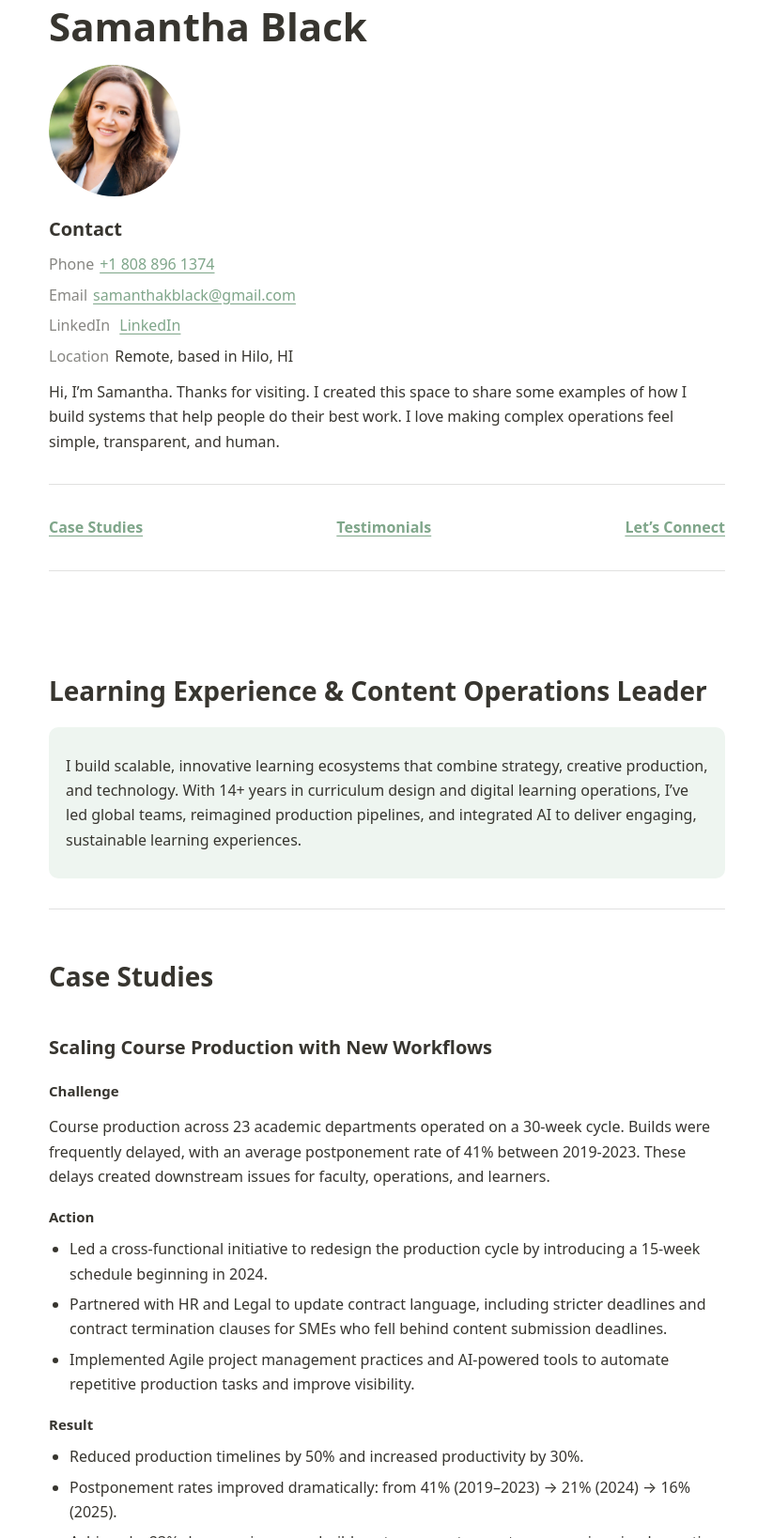
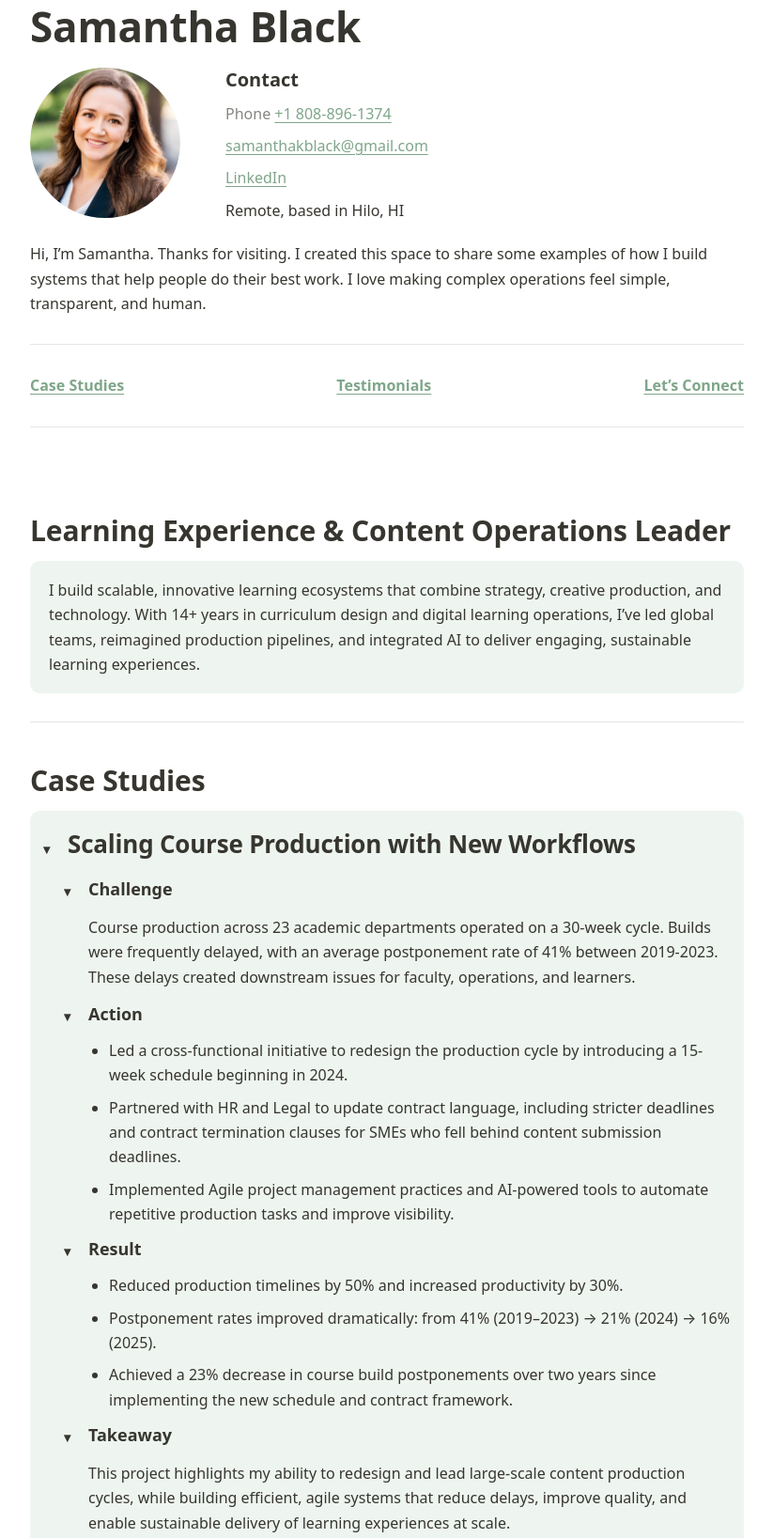
Before and after one commit to samanthakblack/portfolio, a plain HTML site: page index.html in a window 1280 px wide. Shown: the part 45-1682 px from the top of the page at 94% size, without its empty margins (228-1051 px from the left). Drawn offline with Linux system fonts and the light colour scheme.

Commit message:
Update index.html

```diff
--- a/index.html
+++ b/index.html
@@ -3,31 +3,27 @@
   <head>
     <meta charset="UTF-8" />
     <meta name="viewport" content="width=device-width, initial-scale=1" />
-    <title>Samantha Black | Learning Experience & Content Operations Leader</title>
+    <title>Samantha Black | Portfolio</title>
     <meta
       name="description"
-      content="Samantha Black. Learning Experience & Content Operations Leader. I build scalable, innovative learning ecosystems that combine strategy, creative production, and technology."
+      content="Samantha Black. Learning Experience & Content Operations Leader. Case studies, testimonials, and contact."
     />
+
     <style>
       :root {
         --bg: #ffffff;
         --text: #37352f;
         --muted: rgba(55, 53, 47, 0.6);
-  --line: rgba(55, 53, 47, 0.15);
-  --link: #7fa68a;          /* Notion-style green */
-  --callout-bg: #eef5f0;    /* Soft green callout */
-  --max: 720px;             /* Narrow like Notion */
-  --font: ui-sans-serif, system-ui, -apple-system, "Segoe UI",
-           Roboto, Helvetica, Arial;
+        --line: rgba(55, 53, 47, 0.12);
+        --link: #7fa68a;          /* soft notion-ish green */
+        --toggle-bg: #eef5f0;     /* green panel */
+        --toggle-hover: #e7f0ea;
+        --max: 760px;
+        --font: ui-sans-serif, system-ui, -apple-system, "Segoe UI", Roboto, Helvetica, Arial;
       }
 
-* {
-  box-sizing: border-box;
-}
-
-html {
-  scroll-behavior: smooth;
-}
+      * { box-sizing: border-box; }
+      html { scroll-behavior: smooth; }
 
       body {
         margin: 0;
@@ -48,121 +44,171 @@ a {
         text-decoration: underline;
         text-underline-offset: 3px;
       }
+      a:hover { opacity: 0.9; }
 
-a:hover {
-  opacity: 0.85;
-}
-
-header {
-  padding: 48px 0 24px;
-}
+      header { padding: 48px 0 18px; }
 
       h1 {
-  font-size: 42px;
-  line-height: 1.2;
         margin: 0 0 16px;
+        font-size: 44px;
+        line-height: 1.15;
         font-weight: 700;
+        letter-spacing: -0.2px;
       }
 
       h2 {
-  font-size: 28px;
-  margin: 48px 0 12px;
-  font-weight: 600;
+        margin: 44px 0 12px;
+        font-size: 30px;
+        line-height: 1.2;
+        font-weight: 650;
+        letter-spacing: -0.1px;
       }
 
       h3 {
+        margin: 22px 0 10px;
         font-size: 20px;
-  margin: 28px 0 8px;
-  font-weight: 600;
+        line-height: 1.3;
+        font-weight: 650;
       }
 
-h4 {
-  font-size: 15px;
-  margin: 18px 0 6px;
-  font-weight: 600;
-}
-
-p {
-  margin: 12px 0;
-}
+      p { margin: 12px 0; }
+      .muted { color: var(--muted); }
 
       hr {
         border: none;
         border-top: 1px solid var(--line);
-  margin: 32px 0;
+        margin: 30px 0;
       }
 
-.avatar {
-  margin: 12px 0 18px;
+      .top-grid {
+        display: grid;
+        grid-template-columns: 180px 1fr;
+        gap: 28px;
+        align-items: start;
+        margin: 18px 0 8px;
       }
 
       .avatar img {
-  width: 140px;
-  height: 140px;
+        width: 160px;
+        height: 160px;
         border-radius: 999px;
         object-fit: cover;
         display: block;
       }
 
-.contact h3 {
-  margin-top: 0;
-}
-
+      .contact h3 { margin-top: 0; }
       .contact ul {
         list-style: none;
         padding: 0;
         margin: 8px 0 0;
       }
-
-.contact li {
-  margin: 6px 0;
-}
-
-.contact .label {
-  color: var(--muted);
-  margin-right: 6px;
-}
+      .contact li { margin: 8px 0; }
+      .label { color: var(--muted); }
 
       .nav {
         display: flex;
         justify-content: space-between;
-  margin: 20px 0 8px;
+        gap: 12px;
+        flex-wrap: wrap;
+        margin: 18px 0 10px;
+      }
+      .nav a {
+        font-weight: 600;
+        text-decoration: underline;
       }
 
-.nav a {
-  font-weight: 500;
+      /* Notion-like callout */
+      .callout {
+        background: var(--toggle-bg);
+        padding: 18px 20px;
+        border-radius: 10px;
+        margin: 14px 0 10px;
       }
 
-.callout {
-  background: var(--callout-bg);
-  padding: 16px 18px;
+      /* Notion toggle styling */
+      details {
         border-radius: 10px;
-  margin: 16px 0 24px;
       }
 
-.case {
-  margin: 36px 0 44px;
+      summary {
+        list-style: none; /* remove default marker */
+        cursor: pointer;
+        user-select: none;
+        display: flex;
+        gap: 10px;
+        align-items: baseline;
       }
 
-.case ul {
-  padding-left: 22px;
+      /* Custom caret */
+      summary::before {
+        content: "▸";
+        font-size: 14px;
+        line-height: 1;
+        transform: translateY(1px);
+        color: var(--text);
+        width: 16px;
+        flex: 0 0 16px;
+      }
+
+      details[open] > summary::before {
+        content: "▾";
+      }
+
+      /* Big case study toggle block */
+      .toggle-block {
+        background: var(--toggle-bg);
+        border-radius: 10px;
+        padding: 14px 14px;
+        margin: 14px 0;
+      }
+
+      .toggle-block > summary {
+        font-size: 26px;
+        font-weight: 700;
+        letter-spacing: -0.2px;
+      }
+
+      .toggle-block:hover {
+        background: var(--toggle-hover);
+      }
+
+      /* Nested toggles */
+      .nested {
+        margin-top: 12px;
+        padding-left: 22px; /* indentation like Notion */
+      }
+
+      .nested details {
+        margin: 10px 0;
+      }
+
+      .nested summary {
+        font-size: 18px;
+        font-weight: 650;
+      }
+
+      .nested .content {
+        padding-left: 26px; /* indent under the toggle title */
         margin-top: 8px;
       }
 
-.case li {
-  margin: 6px 0;
+      ul {
+        margin: 10px 0 0;
+        padding-left: 22px;
       }
+      li { margin: 8px 0; }
 
       figure {
         margin: 14px 0 0;
       }
-
       figure img {
         width: 100%;
-  border-radius: 6px;
+        height: auto;
+        border-radius: 8px;
         border: 1px solid var(--line);
+        display: block;
+        background: #fff;
       }
-
       figcaption {
         margin-top: 6px;
         font-size: 13px;
@@ -170,19 +216,22 @@ figcaption {
       }
 
       blockquote {
-  margin: 16px 0;
-  padding-left: 14px;
+        margin: 14px 0;
+        padding: 8px 0 8px 14px;
         border-left: 3px solid var(--line);
       }
 
       footer {
-  padding: 48px 0 56px;
+        padding: 44px 0 56px;
         font-size: 14px;
         color: var(--muted);
       }
 
-.back-top {
-  mar
+      @media (max-width: 720px) {
+        .top-grid { grid-template-columns: 1fr; }
+        .avatar img { width: 140px; height: 140px; }
+        .nav { justify-content: flex-start; }
+        .toggle-block > summary { font-size: 22px; }
       }
     </style>
   </head>
@@ -192,22 +241,21 @@ footer {
       <div class="container">
         <h1>Samantha Black</h1>
 
-        <!-- Replace headshot.png with your image filename -->
+        <div class="top-grid">
           <div class="avatar">
+            <!-- Replace with your actual image filename -->
             <img src="headshot.png" alt="Portrait of Samantha Black" />
           </div>
 
           <div class="contact">
             <h3>Contact</h3>
             <ul>
-            <li><span class="label">Phone</span><a href="tel:+18088961374">+1 808 896 1374</a></li>
-            <li><span class="label">Email</span><a href="mailto:samanthakblack@gmail.com">samanthakblack@gmail.com</a></li>
-            <li>
-              <span class="label">LinkedIn</span>
-              <a href="https://www.linkedin.com/in/skblack/" target="_blank" rel="noreferrer">LinkedIn</a>
-            </li>
-            <li><span class="label">Location</span><span>Remote, based in Hilo, HI</span></li>
+              <li><span class="label">Phone</span> <a href="tel:+18088961374">+1 808-896-1374</a></li>
+              <li><a href="mailto:samanthakblack@gmail.com">samanthakblack@gmail.com</a></li>
+              <li><a href="https://www.linkedin.com/in/skblack/" target="_blank" rel="noreferrer">LinkedIn</a></li>
+              <li>Remote, based in Hilo, HI</li>
             </ul>
+          </div>
         </div>
 
         <p>
@@ -218,9 +266,9 @@ footer {
         <hr />
 
         <nav class="nav">
-          <a href="#case-studies"><strong>Case Studies</strong></a>
-          <a href="#testimonials"><strong>Testimonials</strong></a>
-          <a href="#connect"><strong>Let’s Connect</strong></a>
+          <a href="#case-studies">Case Studies</a>
+          <a href="#testimonials">Testimonials</a>
+          <a href="#connect">Let’s Connect</a>
         </nav>
 
         <hr />
@@ -232,11 +280,9 @@ footer {
         <h2>Learning Experience &amp; Content Operations Leader</h2>
 
         <div class="callout">
-          <p>
           I build scalable, innovative learning ecosystems that combine strategy, creative production, and technology.
           With 14+ years in curriculum design and digital learning operations, I’ve led global teams, reimagined production pipelines,
           and integrated AI to deliver engaging, sustainable learning experiences.
-          </p>
         </div>
 
         <hr />
@@ -244,118 +290,165 @@ footer {
         <section id="case-studies">
           <h2>Case Studies</h2>
 
-          <article class="case">
-            <h3>Scaling Course Production with New Workflows</h3>
+          <!-- Case Study 1 -->
+          <details class="toggle-block" open>
+            <summary>Scaling Course Production with New Workflows</summary>
 
-            <h4>Challenge</h4>
+            <div class="nested">
+              <details open>
+                <summary>Challenge</summary>
+                <div class="content">
                   <p>
-              Course production across 23 academic departments operated on a 30-week cycle. Builds were frequently delayed, with an average postponement rate
-              of 41% between 2019-2023. These delays created downstream issues for faculty, operations, and learners.
+                    Course production across 23 academic departments operated on a 30-week cycle. Builds were frequently delayed,
+                    with an average postponement rate of 41% between 2019-2023. These delays created downstream issues for faculty,
+                    operations, and learners.
                   </p>
+                </div>
+              </details>
 
-            <h4>Action</h4>
+              <details open>
+                <summary>Action</summary>
+                <div class="content">
                   <ul>
                     <li>Led a cross-functional initiative to redesign the production cycle by introducing a 15-week schedule beginning in 2024.</li>
                     <li>Partnered with HR and Legal to update contract language, including stricter deadlines and contract termination clauses for SMEs who fell behind content submission deadlines.</li>
                     <li>Implemented Agile project management practices and AI-powered tools to automate repetitive production tasks and improve visibility.</li>
                   </ul>
+                </div>
+              </details>
 
-            <h4>Result</h4>
+              <details open>
+                <summary>Result</summary>
+                <div class="content">
                   <ul>
                     <li>Reduced production timelines by 50% and increased productivity by 30%.</li>
                     <li>Postponement rates improved dramatically: from 41% (2019–2023) → 21% (2024) → 16% (2025).</li>
                     <li>Achieved a 23% decrease in course build postponements over two years since implementing the new schedule and contract framework.</li>
                   </ul>
+                </div>
+              </details>
 
-            <h4>Takeaway</h4>
+              <details open>
+                <summary>Takeaway</summary>
+                <div class="content">
                   <p>
                     This project highlights my ability to redesign and lead large-scale content production cycles, while building efficient, agile systems that reduce delays,
                     improve quality, and enable sustainable delivery of learning experiences at scale.
                   </p>
+                </div>
+              </details>
 
+              <!-- Optional image -->
+              <!--
               <figure>
-              <!-- Replace case1.png with your actual filename -->
                 <img src="case1.png" alt="Workflow visual made with Figma" />
                 <figcaption>Made with Figma</figcaption>
               </figure>
-          </article>
+              -->
+            </div>
+          </details>
 
-          <article class="case">
-            <h3>Large-Scale LMS Migration &amp; Content Governance</h3>
+          <!-- Case Study 2 -->
+          <details class="toggle-block">
+            <summary>Large-Scale LMS Migration &amp; Content Governance</summary>
 
-            <h4>Challenge</h4>
+            <div class="nested">
+              <details open>
+                <summary>Challenge</summary>
+                <div class="content">
                   <p>
                     The organization needed to migrate 3,000+ courses into a new LMS, but the new system lacked the capacity to track versioning of courses.
                     This posed a serious risk of losing course histories, duplicating content, and departments being unable to monitor their migration progress.
                   </p>
+                </div>
+              </details>
 
-            <h4>Action</h4>
+              <details open>
+                <summary>Action</summary>
+                <div class="content">
                   <ul>
                     <li>Directed a comprehensive audit of 1,800+ online courses to establish a baseline before migration.</li>
                     <li>Created a SharePoint site to track each department’s migration status, giving stakeholders real-time visibility into their courses.</li>
                     <li>Designed a custom version tracking system to solve the LMS’s lack of built-in versioning, ensuring continuity and consistency across migrated content.</li>
                     <li>Coordinated cross-department collaboration with IT, faculty, and compliance teams to align on standards and migration processes.</li>
                   </ul>
+                </div>
+              </details>
 
-            <h4>Result</h4>
+              <details open>
+                <summary>Result</summary>
+                <div class="content">
                   <ul>
                     <li>Successfully migrated all 3,000+ courses into the new LMS on time.</li>
                     <li>Ensured no courses were lost or forgotten during the migration process.</li>
                     <li>Each department gained clear visibility into the status of its course migrations.</li>
                     <li>Maintained consistent version numbers throughout the migration, solving a major gap in the new system.</li>
                   </ul>
+                </div>
+              </details>
 
-            <h4>Takeaway</h4>
+              <details open>
+                <summary>Takeaway</summary>
+                <div class="content">
                   <p>
-              This initiative demonstrates my skill in orchestrating complex, cross-functional content migrations while creating governance and tracking systems that ensure quality,
-              consistency, and global visibility.
+                    This initiative demonstrates my skill in orchestrating complex, cross-functional content migrations while creating governance and tracking systems
+                    that ensure quality, consistency, and global visibility.
                   </p>
+                </div>
+              </details>
+            </div>
+          </details>
 
-            <figure>
-              <!-- Replace case2.png with your actual filename -->
-              <img src="case2.png" alt="Example of Department SharePoint Migration List" />
-              <figcaption>Example of Department SharePoint Migration List</figcaption>
-            </figure>
-          </article>
+          <!-- Case Study 3 -->
+          <details class="toggle-block">
+            <summary>Digitizing Contracts &amp; Building a Scalable Tracking System</summary>
 
-          <article class="case">
-            <h3>Digitizing Contracts &amp; Building a Scalable Tracking System</h3>
+            <div class="nested">
+              <details open>
+                <summary>Challenge</summary>
+                <div class="content">
+                  <p>
+                    Contract management for 200+ annual subject matter experts (SMEs) was fragmented across departments. Paper-based agreements (over 4,000 records)
+                    were difficult to track, non-compliant, and there was no central system for contract management or build history.
+                  </p>
+                </div>
+              </details>
 
-            <h4>Challenge</h4>
-            <p>
-              Contract management for 200+ annual subject matter experts (SMEs) was fragmented across departments. Paper-based agreements (over 4,000 records) were difficult to track,
-              non-compliant, and there was no central system for contract management or build history. Leadership lacked visibility into key metrics such as how many courses were built per cycle,
-              SME utilization, or annual contractor costs, making it difficult to forecast budgets and allocate resources effectively.
-            </p>
-
-            <h4>Action</h4>
+              <details open>
+                <summary>Action</summary>
+                <div class="content">
                   <ul>
                     <li>Digitized 4,000+ existing contracts and built a centralized SharePoint site to house all contract and course build data.</li>
                     <li>Designed a custom recall and version tracking system, addressing the absence of built-in versioning within the LMS.</li>
                     <li>Established a master list of all course builds and contracts, then created department-specific lists linked through Power Automate flows that updated automatically whenever changes were made to the main list.</li>
                     <li>Partnered with HR and Legal to ensure compliance by integrating contract deadlines, status tracking, and termination clauses directly into the system.</li>
                   </ul>
+                </div>
+              </details>
 
-            <h4>Result</h4>
+              <details open>
+                <summary>Result</summary>
+                <div class="content">
                   <ul>
                     <li>Created a single source of truth for six years of historical and current course build and contract data.</li>
                     <li>Enabled leadership and departments to track builds per cycle, SME frequency, departmental output, and annual contract costs with clarity.</li>
-              <li>Significantly improved compliance and accountability, reducing risk of contract lapses and compliance issues.</li>
+                    <li>Improved compliance and accountability, reducing risk of contract lapses and compliance issues.</li>
                     <li>Established a robust foundation for accurate budget forecasting and long-term operational planning.</li>
                   </ul>
+                </div>
+              </details>
 
-            <h4>Takeaway</h4>
+              <details open>
+                <summary>Takeaway</summary>
+                <div class="content">
                   <p>
                     This project shows how I build scalable operations and content tracking systems that strengthen compliance, improve transparency across departments,
                     and enable data-driven decision-making needed to support global education programs.
                   </p>
-
-            <figure>
-              <!-- Replace case3.png with your actual filename -->
-              <img src="case3.png" alt="Annual builds per academic department chart made with Figma" />
-              <figcaption>Made with Figma</figcaption>
-            </figure>
-          </article>
+                </div>
+              </details>
+            </div>
+          </details>
         </section>
 
         <hr />
@@ -377,9 +470,8 @@ footer {
           <blockquote>
             <p>
               <em>
-                “Samantha was exceptionally analytical and solution-oriented as a leader. She stepped into the role seamlessly, was extremely knowledgeable and articulate, and was ready to undertake
-                any and all challenges. Furthermore, Samantha made the effort to check on her team members personally and nurture her relationships with everyone. It showed she truly cared and that made
-                her an absolute pleasure to work with and for.”
+                “Samantha was exceptionally analytical and solution-oriented as a leader. She stepped into the role seamlessly, was extremely knowledgeable and articulate, and was ready to undertake any and all challenges.
+                Furthermore, Samantha made the effort to check on her team members personally and nurture her relationships with everyone. It showed she truly cared and that made her an absolute pleasure to work with and for.”
               </em>
             </p>
           </blockquote>
@@ -391,7 +483,7 @@ footer {
           <h2>Let’s Connect</h2>
           <p>
             I’m always excited to share ideas and learn from others who are passionate about creating innovative, scalable learning experiences.
-            If you’d like to connect or chat about opportunities, I’d love to hear from you!
+            If you’d like to connect or chat about opportunities, I’d love to hear from you.
           </p>
 
           <ul>
@@ -399,7 +491,7 @@ footer {
             <li><a href="https://www.linkedin.com/in/skblack/" target="_blank" rel="noreferrer">LinkedIn</a></li>
           </ul>
 
-          <p class="back-top"><a href="#top"><strong>Back to Top</strong></a></p>
+          <p><a href="#top"><strong>Back to Top</strong></a></p>
         </section>
 
         <footer>
```
Lines whose indentation alone changed are shown as unchanged.
